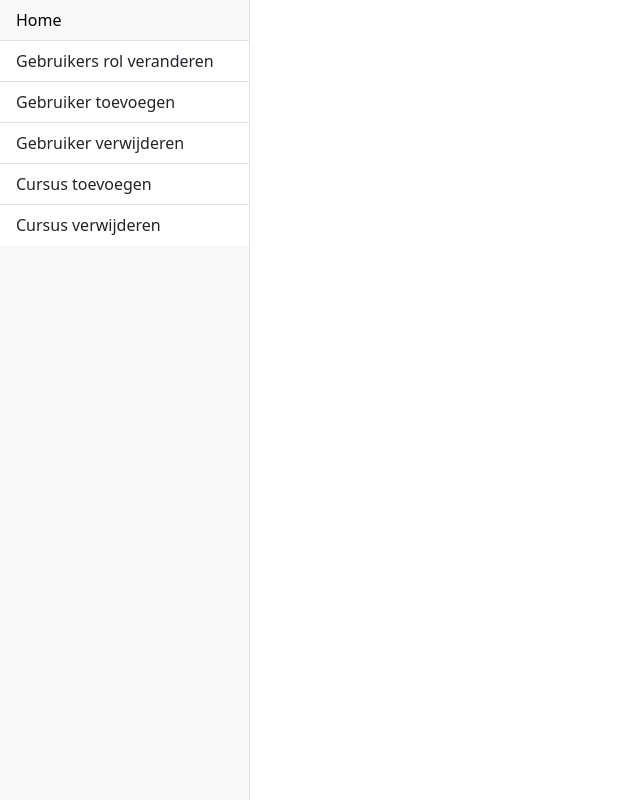
After one commit to Ohlivier/webtechtProgrammeerles, a Python web app: template admin/templates/adminbase.html in a window 1280 px wide. The commit adds this page. Shown: the whole page, without its empty margins (0-640 px from the left). Run offline with Jinja, Linux system fonts and the light colour scheme; the template is opened without the code that fills it, so the values that code supplies are empty.

Commit message:
Added admin functionality, added roles, added an admin dashboard, fixed login button showing up for logged-in users, fix login page being accessible to logged-in users

```diff
--- /dev/null
+++ b/admin/templates/adminbase.html
@@ -0,0 +1,39 @@
+<!DOCTYPE html>
+<html lang="en">
+<head>
+  <meta charset="UTF-8">
+  <meta name="viewport" content="width=device-width, initial-scale=1.0">
+  <title>Simple Sidebar</title>
+  <link href="https://cdn.jsdelivr.net/npm/bootstrap@5.3.0-alpha1/dist/css/bootstrap.min.css" rel="stylesheet">
+</head>
+<body>
+  <div class="d-flex" style="height: 100vh;">
+    <div class="bg-light border-end" id="sidebar" style="flex: 0 0 250px;">
+      <div class="d-flex flex-column h-100">
+        <div class="list-group list-group-flush flex-grow-1">
+          <a href="{{ url_for('index') }}" class="list-group-item list-group-item-action">Home</a>
+          <a href="#" class="list-group-item list-group-item-action">Gebruikers rol veranderen</a>
+          <a href="#" class="list-group-item list-group-item-action">Gebruiker toevoegen</a>
+          <a href="#" class="list-group-item list-group-item-action">Gebruiker verwijderen</a>
+          <a href="#" class="list-group-item list-group-item-action">Cursus toevoegen</a>
+          <a href="#" class="list-group-item list-group-item-action">Cursus verwijderen</a>
+        </div>
+        <!-- Additional content at the bottom of the sidebar -->
+        <div class="p-3">
+          {% if current_user.is_authenticated %}
+              <a href="#" class="list-group-item list-group-item-action">{{ current_user.username }} {{ current_user.role }}</a>
+          {% endif %}
+        </div>
+      </div>
+    </div>
+    <div class="flex-grow-1">
+      <div class="container py-4">
+          {% block content %}
+          {% endblock %}
+      </div>
+    </div>
+  </div>
+
+  <script src="https://cdn.jsdelivr.net/npm/bootstrap@5.3.0-alpha1/dist/js/bootstrap.bundle.min.js"></script>
+</body>
+</html>
--- /dev/null
+++ b/admin/templates/adminindex.html
@@ -0,0 +1,4 @@
+{% extends 'adminbase.html' %}
+{% block content %}
+<h1 class="display-5">Welkom {{ current_user.username }}!</h1>
+{% endblock %}
--- a/app.py
+++ b/app.py
@@ -3,6 +3,7 @@ from .forms import LoginForm, RegisterForm
 from .models import User
 from flask import render_template, request, redirect, url_for, flash
 from flask_login import login_user, login_required, logout_user, current_user
+
 
 
 @app.route('/', methods=['GET'])
@@ -24,6 +25,9 @@ def login():
                 redir = url_for('index')
                 return redirect(redir)
             return redirect(url_for('index'))
+    elif current_user.is_authenticated:
+        flash("Je bent al ingelogd")
+        return redirect(url_for('index'))
     return render_template('login.html', form=form)
 
 
--- a/dashboard/templates/dashbase.html
+++ b/dashboard/templates/dashbase.html
@@ -12,6 +12,9 @@
         <div class="d-flex flex-column h-100">
             <div class="list-group list-group-flush flex-grow-1">
                 <a href="{{ url_for('index') }}" class="list-group-item list-group-item-action">Home</a>
+                {% if current_user.role == 'admin' %}
+                    <a href="{{ url_for('admin.admin_dashboard') }}" class="list-group-item list-group-item-action">Admin</a>
+                {% endif %}
                 <a href="#" class="list-group-item list-group-item-action">About</a>
                 <a href="#" class="list-group-item list-group-item-action">Services</a>
                 <a href="#" class="list-group-item list-group-item-action">Contact</a>
@@ -19,7 +22,8 @@
             <!-- Additional content at the bottom of the sidebar -->
             <div class="p-3">
                 {% if current_user.is_authenticated %}
-              <a href="#" class="list-group-item list-group-item-action">{{ current_user.username }}</a>
+                    <a href="#"
+                       class="list-group-item list-group-item-action">{{ current_user.username }} {{ current_user.role }}</a>
                 {% endif %}
             </div>
         </div>
--- a/dashboard/views.py
+++ b/dashboard/views.py
@@ -1,10 +1,12 @@
 from flask import Blueprint, render_template
 from flask_login import login_required, current_user
+from ..decorators import admin_required
 
 dashboard_blueprint = Blueprint('dashboard', __name__, template_folder='templates')
 
 
 @dashboard_blueprint.route('/')
 @login_required
+@admin_required
 def dashboard():
     return render_template('dashboard.html')
--- a/models.py
+++ b/models.py
@@ -1,8 +1,7 @@
-from werkzeug.routing import ValidationError
 
 from . import db
 from werkzeug.security import check_password_hash, generate_password_hash
-from flask_login import UserMixin, login_manager
+from flask_login import UserMixin
 
 
 class User(db.Model, UserMixin):
@@ -10,6 +9,7 @@ class User(db.Model, UserMixin):
     id = db.Column(db.Integer, primary_key=True, autoincrement=True)
     email = db.Column(db.String(), nullable=False, unique=True)
     username = db.Column(db.String(), nullable=False, unique=True)
+    role = db.Column(db.String(), nullable=False, default='user')
     password_hash = db.Column(db.String(128))
 
     def __init__(self, email, username, password):
--- a/templates/index.html
+++ b/templates/index.html
@@ -2,6 +2,12 @@
 {% block title %}{{ self._TemplateReference__context.name }}{% endblock %}
 
 {% block content %}
+        {% for message in get_flashed_messages() %}
+        <div class="alert alert-warning alert-dismissible fade show" role="alert">
+            <strong>{{ message }}</strong>
+            <button type="button" class="btn-close" data-bs-dismiss="alert" aria-label="Close"></button>
+        </div>
+    {% endfor %}
     <!-- Carousel -->
     <div id="carouselExampleCaptions" class="carousel slide">
         <div class="carousel-indicators">
```
Also changed, not shown: __init__.py (+7 -1 lines), admin/views.py (added, +12 -0 lines), decorators.py (added, +14 -0 lines), templates/base.html (+4 -3 lines), database.db. Lines whose indentation alone changed are shown as unchanged.
